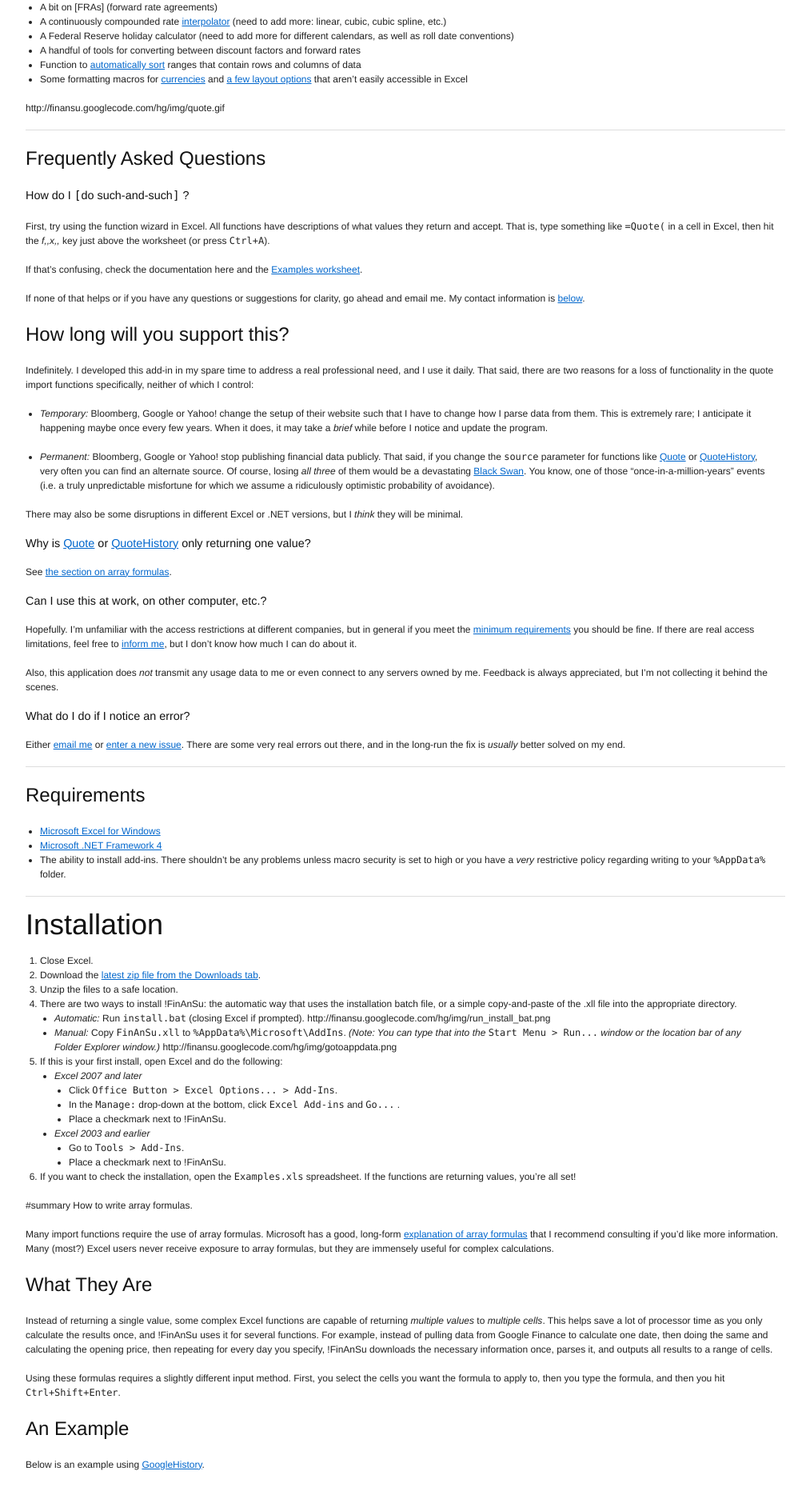
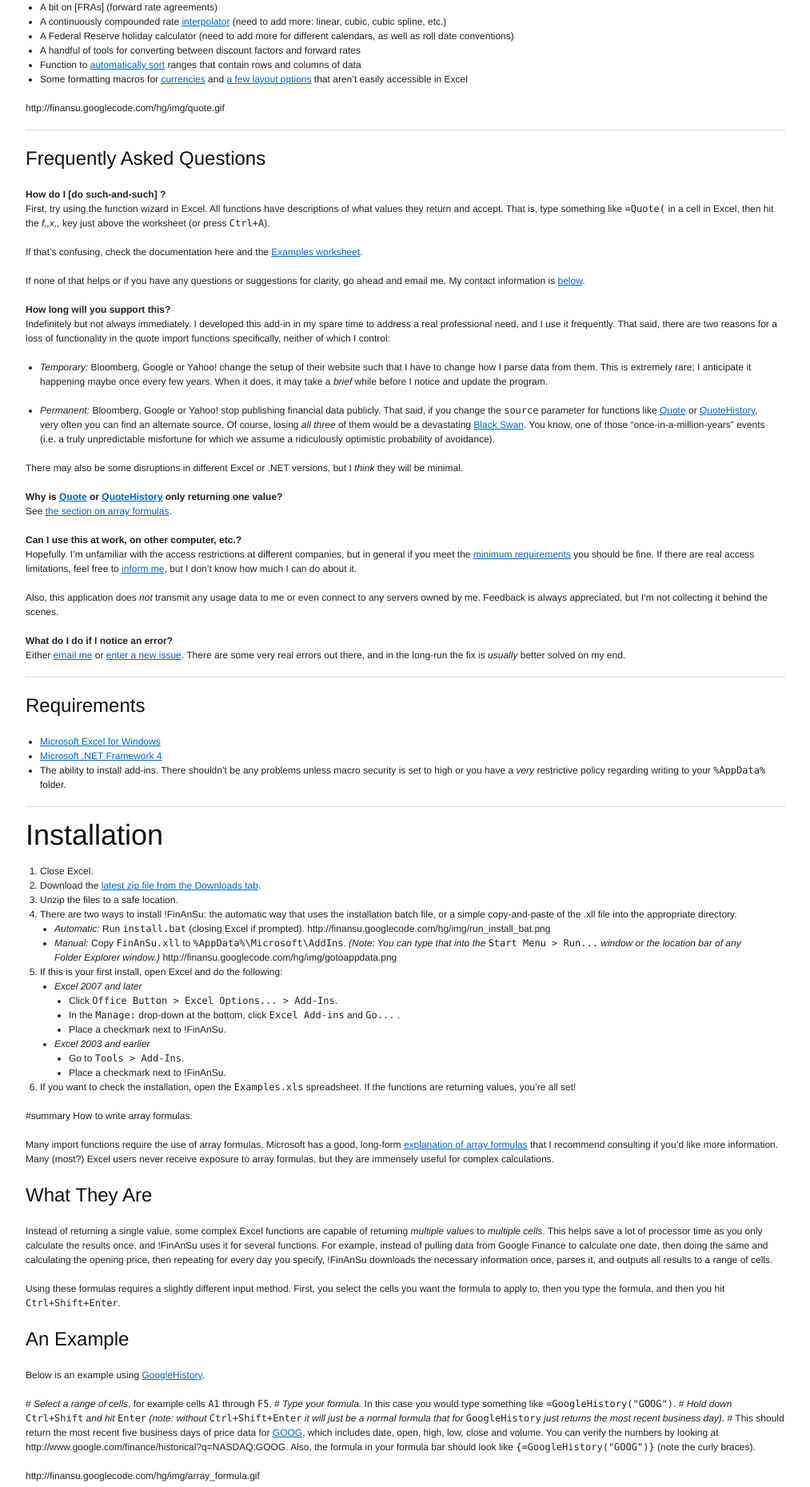
Before and after one commit to brymck/finansu, a Jekyll site: the page built from index.md, in a window 1280 px wide. Shown: the part 774-2633 px from the top of the page at 80% size, without its empty margins (133-1146 px from the left). Built offline with Jekyll 4.4.1, drawn with Linux system fonts in a browser that asks for light colours; Markdown is read by kramdown in place of the engine named in the settings; some of the changed text lies outside the part shown.

Commit message:
Fixed up FAQ, added pygments

```diff
--- a/_layouts/default.html
+++ b/_layouts/default.html
@@ -8,6 +8,7 @@
   <!--[if lt IE 8]>
     <link rel="stylesheet" href="css/blueprint/ie.css" type="text/css" media="screen, projection">
   <![endif]-->
+  <link rel="stylesheet" href="css/github/pygments.css" type="text/css">
   <link rel="stylesheet" href="css/master.css" type="text/css">
 </head>
 <body>
--- a/index.md
+++ b/index.md
@@ -56,38 +56,32 @@
 Frequently Asked Questions
 --------------------------
 
-#### How do I `[`do such-and-such`]` ?
+**How do I [do such-and-such] ?**
+First, try using the function wizard in Excel. All functions have descriptions of what values they return and accept. That is, type something like `=Quote(` in a cell in Excel, then hit the _f,,x,,_ key just above the worksheet (or press `Ctrl+A`).
 
-  First, try using the function wizard in Excel. All functions have descriptions of what values they return and accept. That is, type something like `=Quote(` in a cell in Excel, then hit the _f,,x,,_ key just above the worksheet (or press `Ctrl+A`).
+If that's confusing, check the documentation here and the [Examples worksheet](http://finansu.googlecode.com/hg/FinAnSu/Examples.xls).
 
-  If that's confusing, check the documentation here and the [Examples worksheet](http://finansu.googlecode.com/hg/FinAnSu/Examples.xls).
+If none of that helps or if you have any questions or suggestions for clarity, go ahead and email me. My contact information is [below](#Contact_Information).
 
-  If none of that helps or if you have any questions or suggestions for clarity, go ahead and email me. My contact information is [below](#Contact_Information).
-
-How long will you support this?
--------------------------------
-
-  Indefinitely. I developed this add-in in my spare time to address a real professional need, and I use it daily. That said, there are two reasons for a loss of functionality in the quote import functions specifically, neither of which I control:
+**How long will you support this?**
+Indefinitely but not always immediately. I developed this add-in in my spare time to address a real professional need, and I use it frequently. That said, there are two reasons for a loss of functionality in the quote import functions specifically, neither of which I control:
 
   * *Temporary:* Bloomberg, Google or Yahoo! change the setup of their website such that I have to change how I parse data from them. This is extremely rare; I anticipate it happening maybe once every few years. When it does, it may take a _brief_ while before I notice and update the program.
 
   * *Permanent:* Bloomberg, Google or Yahoo! stop publishing financial data publicly. That said, if you change the `source` parameter for functions like [Quote](Quotes#Quote) or [QuoteHistory](QuoteHistory#QuoteHistory), very often you can find an alternate source. Of course, losing _all three_ of them would be a devastating [Black Swan](http://en.wikipedia.org/wiki/Black_swan_theory). You know, one of those "once-in-a-million-years" events (i.e. a truly unpredictable misfortune for which we assume a ridiculously optimistic probability of avoidance).
 
-  There may also be some disruptions in different Excel or .NET versions, but I _think_ they will be minimal.
+There may also be some disruptions in different Excel or .NET versions, but I _think_ they will be minimal.
 
-#### Why is [Quote](Quotes#Quote) or [QuoteHistory](Quotes#QuoteHistory) only returning one value?
+**Why is [Quote](Quotes#Quote) or [QuoteHistory](Quotes#QuoteHistory) only returning one value?**
+See [the section on array formulas](ArrayFormulas).
 
-  See [the section on array formulas](ArrayFormulas).
+**Can I use this at work, on other computer, etc.?**
+Hopefully. I'm unfamiliar with the access restrictions at different companies, but in general if you meet the [minimum requirements](#Requirements) you should be fine. If there are real access limitations, feel free to [inform me](#Contact_Information), but I don't know how much I can do about it.
 
-#### Can I use this at work, on other computer, etc.?
+Also, this application does _not_ transmit any usage data to me or even connect to any servers owned by me. Feedback is always appreciated, but I'm not collecting it behind the scenes.
 
-  Hopefully. I'm unfamiliar with the access restrictions at different companies, but in general if you meet the [minimum requirements](#Requirements) you should be fine. If there are real access limitations, feel free to [inform me](#Contact_Information), but I don't know how much I can do about it.
-
-  Also, this application does _not_ transmit any usage data to me or even connect to any servers owned by me. Feedback is always appreciated, but I'm not collecting it behind the scenes.
-
-#### What do I do if I notice an error?
-
-  Either [email me](#Contact_Information) or [enter a new issue](http://code.google.com/p/finansu/issues/entry). There are some very real errors out there, and in the long-run the fix is _usually_ better solved on my end.
+**What do I do if I notice an error?**
+Either [email me](#Contact_Information) or [enter a new issue](http://code.google.com/p/finansu/issues/entry). There are some very real errors out there, and in the long-run the fix is _usually_ better solved on my end.
 
 ----
 
@@ -547,9 +541,9 @@
 <table>
   <thead>
     <tr>
-      <th>*Function*</th>
-      <th>*Sensitivity of `__`*</th>
-      <th>*to changes in `__`*</td>
+      <th>Function</th>
+      <th>Sensitivity of __</th>
+      <th>to changes in __</td>
     </tr>
   </thead>
   <tbody>
```
Also changed, not shown: css/github/pygments.css (renamed from css/pygments.css).
